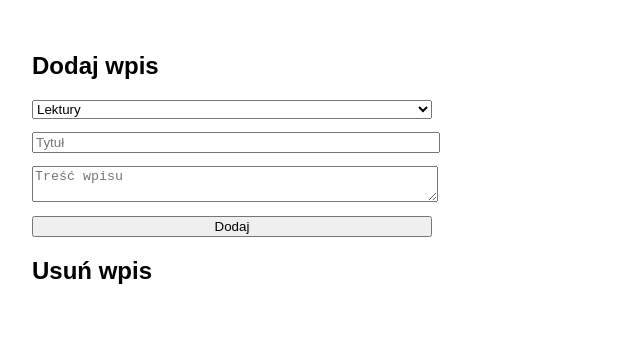
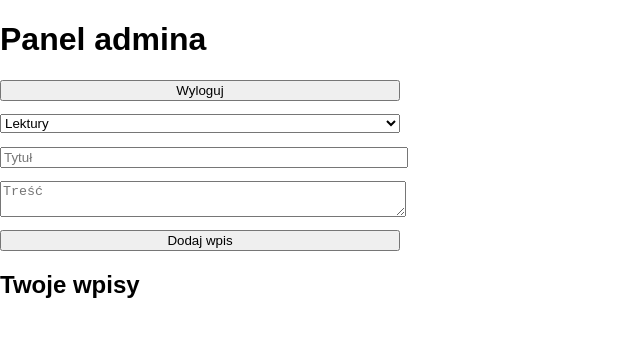
Before and after one commit to co3lszymek/klasa-7a-strona, a plain HTML site: page admin.html in a window 1280 px wide. Shown: the whole page, without its empty margins (0-640 px from the left). Drawn offline with Linux system fonts and the light colour scheme; no server answers.

Commit message:
Update admin.html

```diff
--- a/admin.html
+++ b/admin.html
@@ -2,26 +2,25 @@
 <html lang="pl">
 <head>
   <meta charset="UTF-8" />
-  <title>Panel Admina</title>
+  <title>Panel admina</title>
   <link rel="stylesheet" href="style.css" />
 </head>
 <body>
-  <main>
-    <h2>Dodaj wpis</h2>
+  <h1>Panel admina</h1>
+  <button onclick="logout()">Wyloguj</button>
+  <form id="postForm">
     <select id="category">
       <option value="lektury">Lektury</option>
       <option value="sprawdziany">Sprawdziany</option>
-      <option value="przygotowania">Przygotowania</option>
       <option value="notatki">Notatki</option>
-      <option value="plan">Plan</option>
+      <option value="plan">Plan lekcji</option>
     </select>
-    <input type="text" id="title" placeholder="Tytuł" />
-    <textarea id="contentText" placeholder="Treść wpisu"></textarea>
-    <button onclick="addPost()">Dodaj</button>
-
-    <h2>Usuń wpis</h2>
-    <ul id="postList"></ul>
-  </main>
+    <input type="text" id="title" placeholder="Tytuł" required />
+    <textarea id="text" placeholder="Treść" required></textarea>
+    <button type="submit">Dodaj wpis</button>
+  </form>
+  <h2>Twoje wpisy</h2>
+  <ul id="postList"></ul>
   <script src="script.js"></script>
 </body>
 </html>
```
